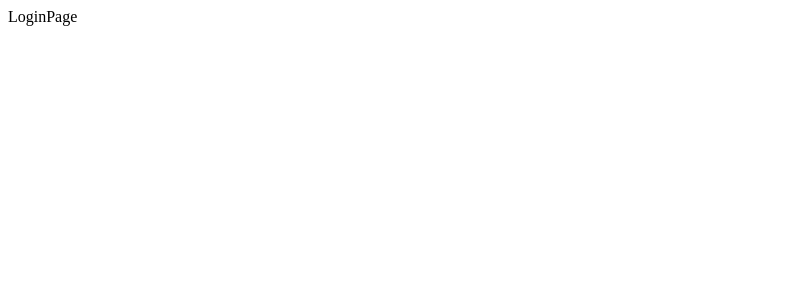
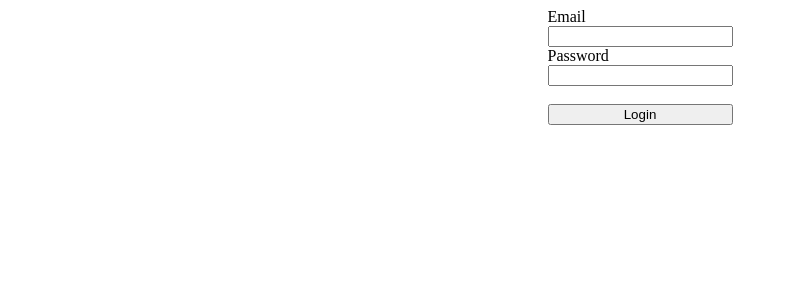
Before and after one commit to kyomin/todolist, a React (Create React App) app in the folder client/: page /login in a window 1280 px wide. Shown: the top 300 px of the page, without its empty margins (0-788 px from the left). Built offline with nearby package versions, Linux system fonts and the light colour scheme; the HTML template or start-up script is replaced by a standard one.

Commit message:
리덕스 개발환경 셋팅 완료

```diff
--- /dev/null
+++ b/client/src/_actions/types.js
@@ -0,0 +1 @@
+export const LOGIN_USER = "login_user";
--- /dev/null
+++ b/client/src/_actions/user_action.js
@@ -0,0 +1,12 @@
+import axios from 'axios';
+import { LOGIN_USER } from './types';
+
+export function loginUser(dataToSubmit) {
+    const request = axios.post('/api/user/login', dataToSubmit)
+    .then(response => response.data);
+
+    return {
+        type: LOGIN_USER,
+        payload: request
+    };
+}
--- /dev/null
+++ b/client/src/_reducer/index.js
@@ -0,0 +1,9 @@
+/* 루트 리듀서를 정의한다. 여러 리듀서를 컴바인 해준다. */
+import { combineReducers } from 'redux';
+import user from './user_reducer';
+
+const rootReducer = combineReducers({
+    user
+});
+
+export default rootReducer;
--- /dev/null
+++ b/client/src/_reducer/user_reducer.js
@@ -0,0 +1,13 @@
+import { LOGIN_USER } from '../_actions/types';
+
+// {이전 상태, action}
+export default function (state={}, action) {
+    switch(action.type) {
+        case LOGIN_USER:
+            return { ...state, loginSuccess: action.payload }
+            break;
+
+        default:
+            return state
+    }
+}
--- a/client/src/components/views/LandingPage/LandingPage.js
+++ b/client/src/components/views/LandingPage/LandingPage.js
@@ -1,9 +1,18 @@
-import React from 'react';
+import React, { useEffect } from 'react';
+import axios from 'axios';
 
 function LandingPage() {
+
+    useEffect(() => {
+
+    }, []);
+
     return (
-        <div>
-            LandingPage
+        <div style={{
+            display: 'flex', justifyContent: 'center', alignItems: 'center',
+            width: '100%', height: '100vh'
+        }}>
+            <h2>LandingPage</h2>
         </div>
     )
 }
--- a/client/src/components/views/LoginPage/LoginPage.js
+++ b/client/src/components/views/LoginPage/LoginPage.js
@@ -1,9 +1,65 @@
-import React from 'react';
+import React, { useState } from 'react';
+import axios from 'axios';
+import { useDispatch } from 'react-redux';
+import { loginUser } from '../../../_actions/user_action';
 
-function LoginPage() {
+function LoginPage(props) {
+    const dispatch = useDispatch();
+
+    const [email, setEmail] = useState("");
+    const [password, setPassword] = useState("");
+
+    const onEmailHandler = (e) => {
+        setEmail(e.currentTarget.value);
+    }
+
+    const onPasswordHandler = (e) => {
+        setPassword(e.currentTarget.value);
+    }
+
+    const onSubmitHandler = (e) => {
+        e.preventDefault();
+
+        let body = {
+            email,
+            password
+        };
+
+        // loginUser라는 이름의 action을 호출한다
+        dispatch(loginUser(body))
+        .then(response => {
+            if(response.payload.loginSuccess) {
+                props.history.push('/');       // 로그인이 성공하면 todo list 랜딩 페이지로 이동한다.
+            } else {
+                alert(response.payload.message);
+            }
+        });
+    }
+
     return (
-        <div>
-            LoginPage
+        <div
+            style={{
+                display: 'flex', justifyContent: 'center', alignContent: 'center',
+                width: '100%', height: '100vh'
+            }}
+        >
+            <form
+                style={{
+                    display: 'flex', flexDirection: 'column'
+                }}
+                onSubmit={onSubmitHandler}
+            >
+                <label>Email</label>
+                <input type='email' value={email} onChange={onEmailHandler} />
+
+                <label>Password</label>
+                <input type='password' value={password} onChange={onPasswordHandler} />
+
+                <br />
+                <button>
+                    Login
+                </button>
+            </form>
         </div>
     )
 }
--- a/client/src/index.js
+++ b/client/src/index.js
@@ -1,13 +1,26 @@
 import React from 'react';
 import ReactDOM from 'react-dom';
 import App from './App';
-import * as serviceWorker from './serviceWorker';
+
+/* For Redux */
+import { Provider } from 'react-redux';
+import { applyMiddleware, createStore } from 'redux';
+import promiseMiddleware from 'redux-promise';
+import reduxThunk from 'redux-thunk';
+import Reducer from './_reducer';
+
+const createStoreWithMiddleware = applyMiddleware(promiseMiddleware, reduxThunk)(createStore);
 
 ReactDOM.render(
-  <React.StrictMode>
+  <Provider
+    store={
+      createStoreWithMiddleware(
+        Reducer,
+        window.__REDUX_DEVTOOLS_EXTENSION__  && window.__REDUX_DEVTOOLS_EXTENSION__()
+      )
+    }
+  >
     <App />
-  </React.StrictMode>,
+  </Provider>,
   document.getElementById('root')
 );
-
-serviceWorker.unregister();
--- a/package.json
+++ b/package.json
@@ -19,6 +19,10 @@
     "jsonwebtoken": "^8.5.1",
     "mysql": "^2.18.1",
     "mysql2": "^2.1.0",
+    "react-redux": "^7.2.1",
+    "redux": "^4.0.5",
+    "redux-promise": "^0.6.0",
+    "redux-thunk": "^2.3.0",
     "sequelize": "^6.3.3"
   }
 }
```
Also changed, not shown: 2 other files (tests, documents, lock files or other folders).
